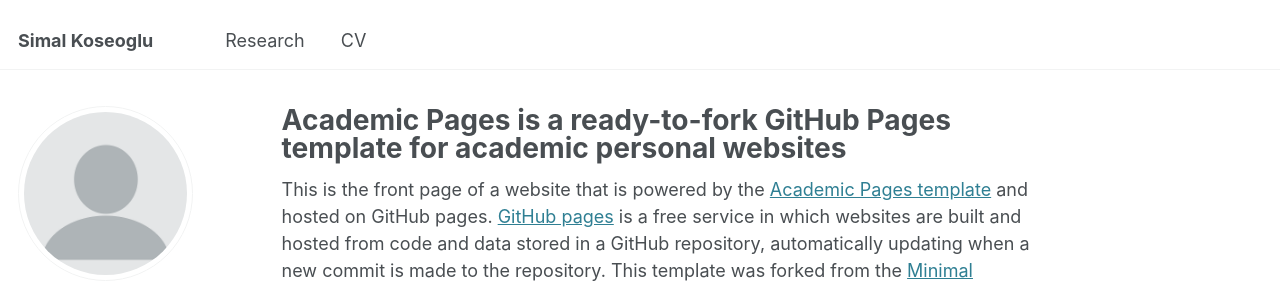
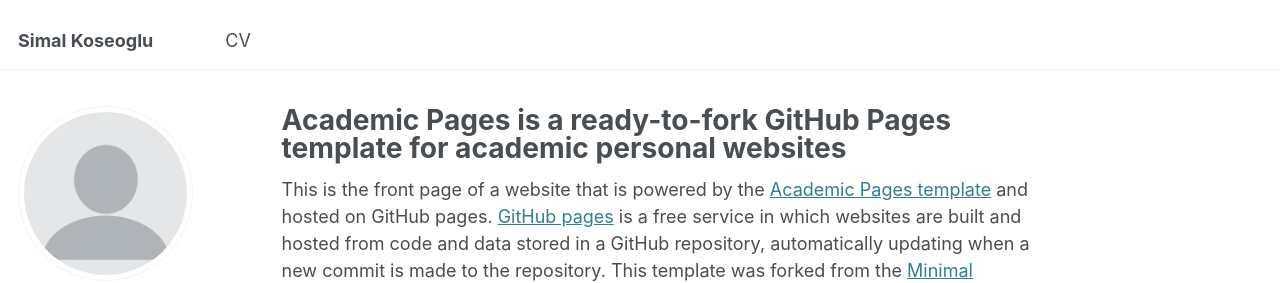
Before and after one commit to simalkoseoglu/simalkoseoglu.com, a Jekyll site: the page built from _pages/about.md, in a window 1280 px wide. Shown: the top 283 px of the page. Built offline with Jekyll 4.4.1, drawn with Linux system fonts in a browser that asks for light colours.

Commit message:
Update navigation.yml

```diff
--- a/_data/navigation.yml
+++ b/_data/navigation.yml
@@ -5,8 +5,5 @@
 # prevent it from being included in the site.
 
 main:
-  - title: "Research"
-    url: /research/
-
   - title: "CV"
-    url: /portfolio/
+    url: /cv/
```
